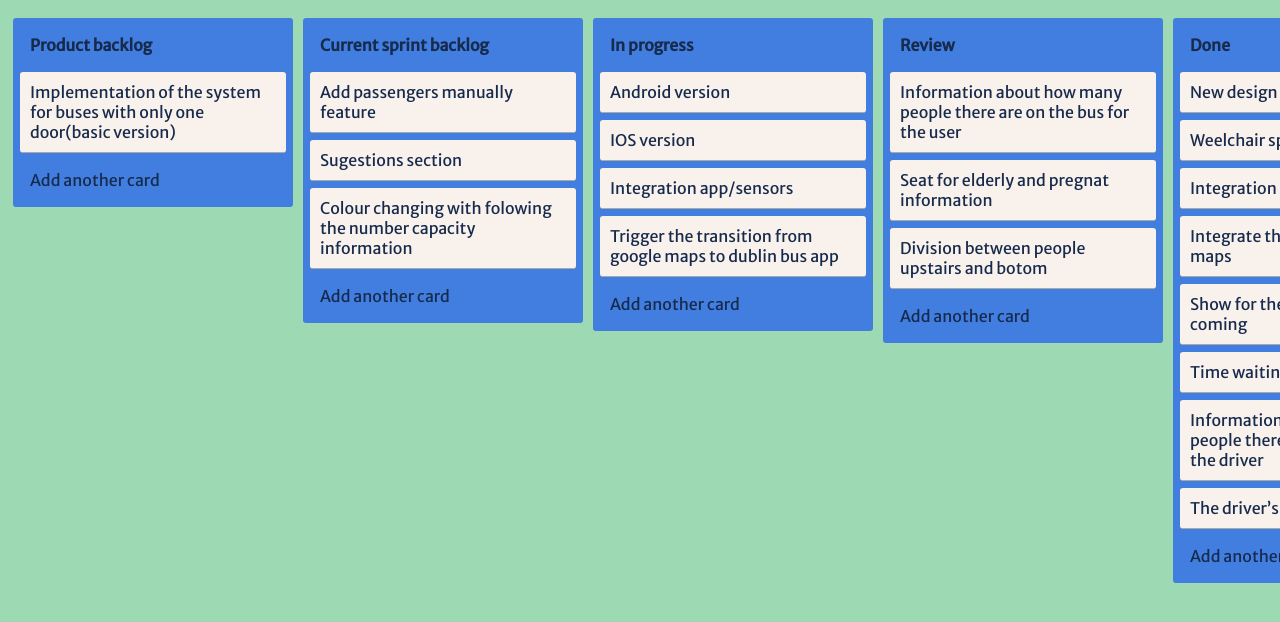
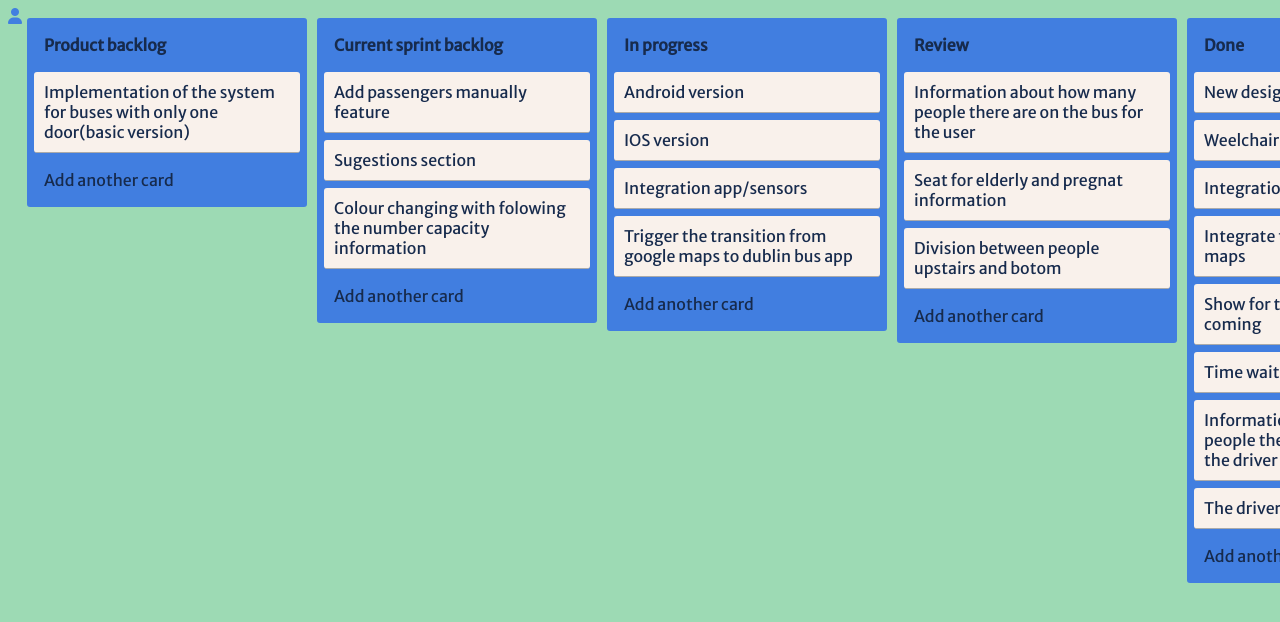
Before and after one commit to Barxl/csp-ps_ca3, a plain HTML site: page index.html in a window 1280 px wide. Shown: the top 622 px of the page. Drawn offline with nearby package versions, Linux system fonts and the light colour scheme.

Commit message:
user icon

```diff
--- a/index.html
+++ b/index.html
@@ -10,14 +10,17 @@
   <script src="https://kit.fontawesome.com/d40f68794c.js" crossorigin="anonymous"></script>
 
 </head>
+<header>
+
+</header>
 <body>
 <!-- partial:index.partial.html -->
+<i class="fa-solid fa-user"></i>
 <div id="main">
   <div class="list">
     <div class="title removable editable">Product backlog</div>
     <div class="content">
       <div class="card removable editable">Implementation of the system for buses with only one door(basic version)</div>
-
     </div>
     <div class="add-card editable">Add another card</div>
   </div>
--- a/style.css
+++ b/style.css
@@ -85,3 +85,7 @@ div {
   font-weight: 600;
   color: rgb(39, 38, 38);
 }
+
+.fa-user {
+  color: #2a67ebcb;
+}
```
